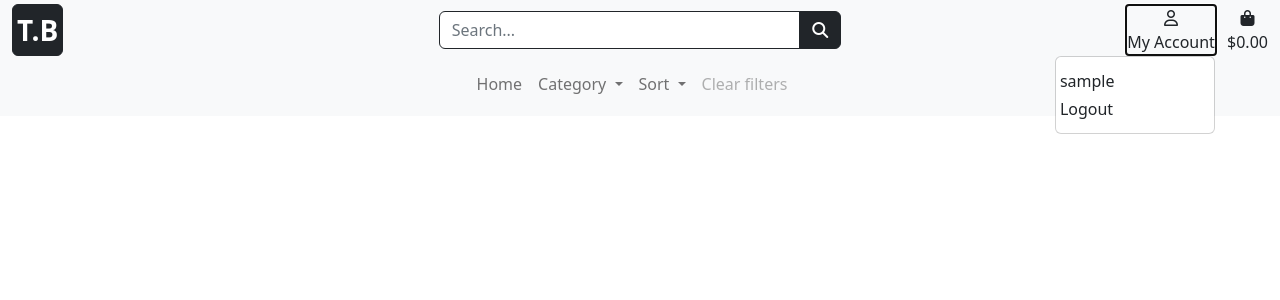
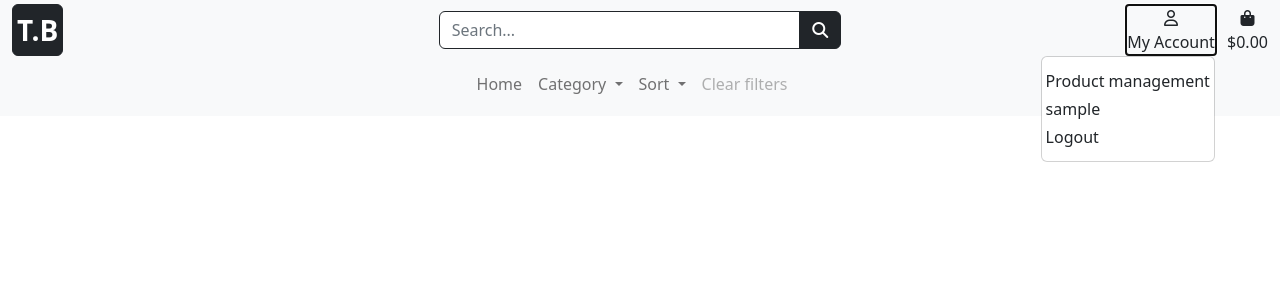
Before and after one commit to RobinF98/the-brewtique, a Django app: page /products/ in a window 1280 px wide, after a click on "My Account". Shown: the top 300 px of the page. Run offline with Django 5.2, Linux system fonts and the light colour scheme; the visitor is signed in with stand-in values (Sample User, id 1); data that the repository does not hold is empty; parts of the project's set-up code (start-up, migrations or seed data) failed here and were passed over; some libraries are stand-ins or nearby versions.

Commit message:
Feat: Edit and delete products
Add views and templates for editing and deleting products

```diff
--- a/products/templates/products/product_detail.html
+++ b/products/templates/products/product_detail.html
@@ -68,6 +68,12 @@
                                 </div>
                             </div>
                         </div>
+                        {% if request.user.is_superuser %}
+                            <small>
+                                <a href="{% url 'edit_product' product.id %}">Edit</a>
+                                <a href="{% url 'delete_product' product.id %}" class="text-danger">Delete</a>
+                            </small>
+                        {% endif %}
                         <div class="col-12">
                             <a href="{% url 'products' %}" class="btn btn-outline-dark rounded-0 mt-5">
                                 <span class="text-uppercase">Keep shopping</span>
--- a/products/templates/products/products.html
+++ b/products/templates/products/products.html
@@ -19,6 +19,12 @@
                             {% endif %}
                             <p class="fw-bold my-1">{{ product.stock_quantity }} in stock</p>
                         </div>
+                        {% if request.user.is_superuser %}
+                            <small>
+                                <a href="{% url 'edit_product' product.id %}">Edit</a>
+                                <a href="{% url 'delete_product' product.id %}" class="text-danger">Delete</a>
+                            </small>
+                        {% endif %}
                         <div class="button-container justify-content-start">
                             <button class="btn btn-outline-dark border-1 rounded-0 fw-bold mx-auto">Add to bag</button>
                         </div>
--- a/products/urls.py
+++ b/products/urls.py
@@ -5,4 +5,6 @@ urlpatterns = [
     path('', views.products, name='products'),
     path('<int:product_id>/', views.product_details, name='product_detail'),
     path('add/', views.add_product, name='add_product'),
+    path('edit/<int:product_id>/', views.edit_product, name='edit_product'),
+    path('delete/<int:product_id>/', views.delete_product, name='delete_product'),
 ]
--- a/products/views.py
+++ b/products/views.py
@@ -66,8 +66,8 @@ def add_product(request):
     if request.method == 'POST':
         form = ProductForm(request.POST, request.FILES)
         if form.is_valid():
-            form.save()
-            return redirect(reverse('add_product'))
+            product = form.save()
+            return redirect(reverse('product_detail', args=[product.id]))
     else:
         form = ProductForm()
 
@@ -77,3 +77,30 @@ def add_product(request):
     }
 
     return render(request, template, context)
+
+
+def edit_product(request, product_id):
+    """ Edit a product in the store """
+    product = get_object_or_404(Product, pk=product_id)
+    if request.method == 'POST':
+        form = ProductForm(request.POST, request.FILES, instance=product)
+        if form.is_valid():
+            form.save()
+            return redirect(reverse('product_detail', args=[product.id]))
+    else:
+        form = ProductForm(instance=product)
+
+    template = 'products/edit_product.html'
+    context = {
+        'form': form,
+        'product': product,
+    }
+
+    return render(request, template, context)
+
+
+def delete_product(request, product_id):
+    '''Delete a product from the store'''
+    product = get_object_or_404(Product, pk=product_id)
+    product.delete()
+    return redirect(reverse('products'))
--- a/templates/base.html
+++ b/templates/base.html
@@ -66,10 +66,11 @@
                         </a>
                         <ul class="dropdown-menu">
                             {% if request.user.is_authenticated %}
-                                <li>
-                                    <a href="{% url 'profile' %}" class="m-1 text-dark dropdown-item nav-link">{{ request.user.username }}</a>
-                                    <a class="m-1 text-dark nav-link" href="{% url 'account_logout' %}">Logout</a>
-                                </li>
+                                {% if request.user.is_superuser %}
+                                    <a href="{% url 'add_product' %}" class="m-1 text-dark dropdown-item nav-link">Product management</a>
+                                {% endif %}
+                                <a href="{% url 'profile' %}" class="m-1 text-dark dropdown-item nav-link">{{ request.user.username }}</a>
+                                <a class="m-1 dropdown-item text-dark nav-link" href="{% url 'account_logout' %}">Logout</a>
                             {% else %}
                                 <a class="m-1 text-dark dropdown-item nav-link" href="{% url 'account_login' %}">Login</a>
                                 <a class="m-1 text-dark dropdown-item nav-link" href="{% url 'account_signup' %}">Sign up</a>
```
Also changed, not shown: products/templates/products/edit_product.html (renamed from templates/allauth/account/email_confirm.html, +24 -28 lines).
